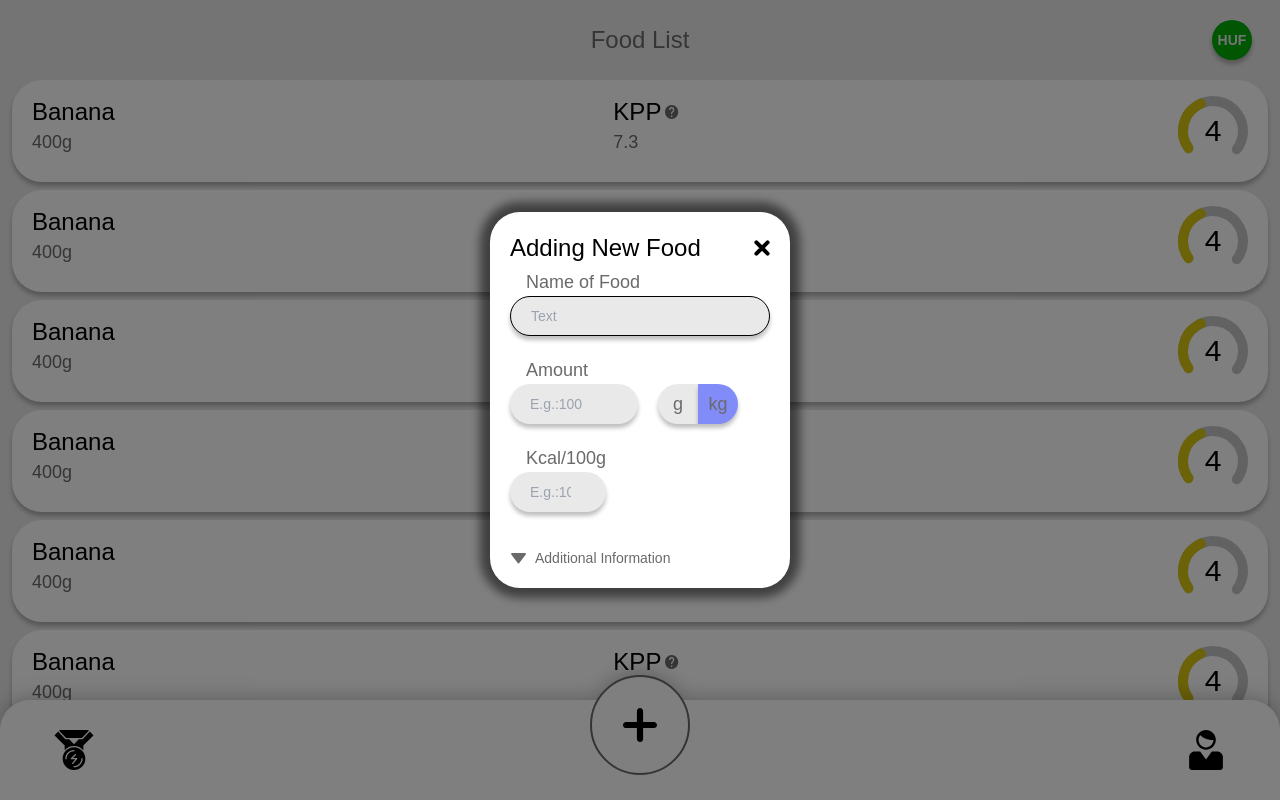
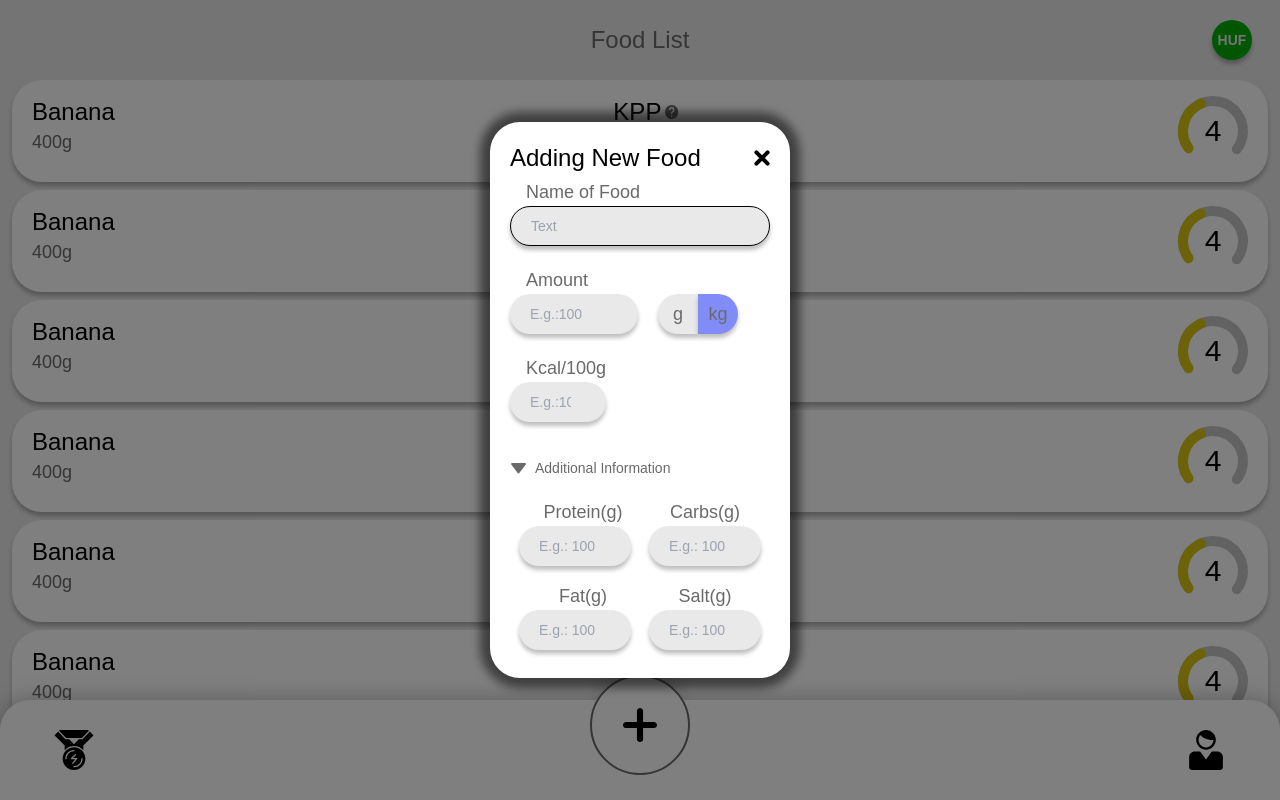
Before and after one commit to RakeMeUp/Kcal-Counter, a React (Create React App) app: page / in a window 1280 px wide. Both pictures are taken after a click on the button 640 px from the left and 725 px from the top of the page. Shown: the top 800 px of the page. Built offline with nearby package versions, Linux system fonts and the light colour scheme.

Commit message:
testing additional

```diff
--- a/src/comps/navbar.jsx
+++ b/src/comps/navbar.jsx
@@ -17,8 +17,34 @@ export default class navbar extends Component {
         }
     }
 
+    AdditionalInformation = () =>{
+        return (
+            <>
+                <div className='flex'>
+                    <label className='w-full flex flex-col items-center'>
+                        <span className='ml-4 text-lg text-paletteGray'>Protein(g)</span>
+                        <InputElement classes={"w-28 h-10 mb-4"} placeholder={"E.g.: 100"} type={"number"}/>
+                    </label>
 
+                    <label className='w-full flex flex-col items-center'>
+                        <span className='text-lg text-paletteGray'>Carbs(g)</span>
+                        <InputElement classes={"w-28 h-10 mb-4"} placeholder={"E.g.: 100"} type={"number"}/>
+                    </label>
+                </div>
+                <div className='flex'>
+                    <label className='w-full flex flex-col items-center'>
+                        <span className='ml-4 text-lg text-paletteGray'>Fat(g)</span>
+                        <InputElement classes={"w-28 h-10 mb-4"} placeholder={"E.g.: 100"} type={"number"}/>
+                    </label>
 
+                    <label className='w-full flex flex-col items-center mb-7'>
+                            <span className='text-lg text-paletteGray'>Salt(g)</span>
+                            <InputElement classes={"w-28 h-10"} placeholder={"E.g.: 100"} type={"number"}/>
+                    </label>
+                </div>
+            </>
+        )
+    }
 
     AddingModal = () =>{
         return (
@@ -28,7 +54,7 @@ export default class navbar extends Component {
                         {/* HEAD */}
                         <div className='text-2xl font-medium'>Adding New Food</div>
                             {/* BUTTON */}
-                            <button className='w-10 h-10 rounded-full flex justify-center items-center active:bg-paletteLightGray'>
+                            <button onClick={()=>{this.setState({modalOpen: !this.state.modalOpen})}} className='w-10 h-10 rounded-full flex justify-center items-center active:bg-paletteLightGray'>
                                 <img src={close} alt="exit" />
                             </button>
                         </div>
@@ -65,6 +91,9 @@ export default class navbar extends Component {
                                 </span>
                             </div>
 
+                            {this.state.additionalOpen && <this.AdditionalInformation/>}
+
+
                         </form>
                 </div>
             </div>
```
